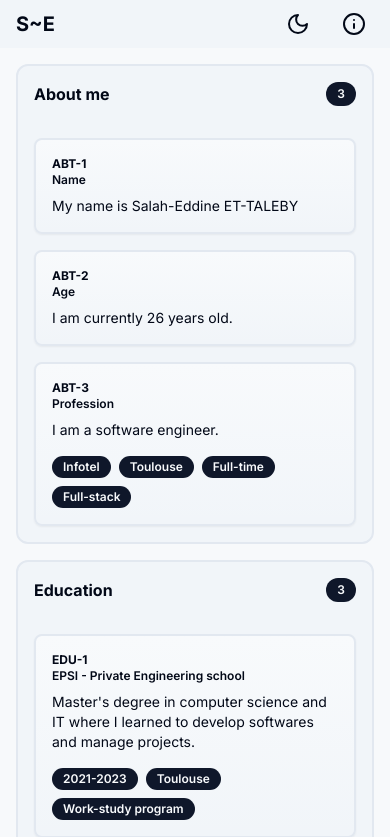
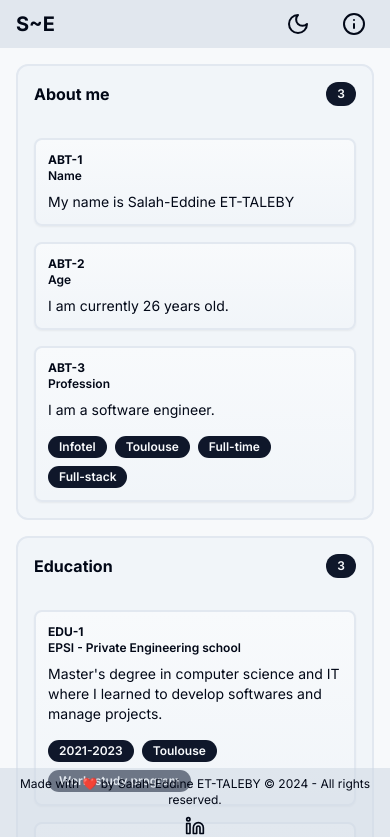
Before and after one commit to slheddne/portfolio-kanban, a Next.js app: page / in a window 390 px wide. Shown: the top 837 px of the page. Built offline with nearby package versions, Linux system fonts and the light colour scheme.

Commit message:
[improvements] : a lot of improvements in style, responsive ui and refactoring

```diff
--- a/app/layout.tsx
+++ b/app/layout.tsx
@@ -3,6 +3,7 @@ import { Inter } from "next/font/google";
 import "./globals.css";
 import Header from "@/components/Header";
 import ThemeProvider from "@/components/ThemeProvider";
+import Footer from "@/components/Footer";
 
 const inter = Inter({ subsets: ["latin"] });
 
@@ -24,6 +25,7 @@ export default function RootLayout({
         <ThemeProvider attribute='class' defaultTheme='light'>
           <Header />
           {children}
+          <Footer />
         </ThemeProvider>
       </body>
     </html>
--- /dev/null
+++ b/components/Footer.tsx
@@ -0,0 +1,21 @@
+import React from "react";
+import { Linkedin } from "lucide-react";
+
+const Footer = () => {
+  return (
+    <footer className='bg-slate-300/50 dark:bg-slate-800 p-2 flex flex-col items-center justify-center w-full fixed bottom-0 h-fit'>
+      <p className='text-xs text-center mb-2'>
+        Made with ❤️ by Salah-Eddine ET-TALEBY © 2024 - All rights reserved.
+      </p>
+      <a
+        href='https://www.linkedin.com/in/salah-ettaleby/'
+        target='_blank'
+        rel='noopener noreferrer'
+      >
+        <Linkedin className='size-5' />
+      </a>
+    </footer>
+  );
+};
+
+export default Footer;
--- a/components/Header.tsx
+++ b/components/Header.tsx
@@ -4,7 +4,7 @@ import ThemeToggler from "./ThemeToggler";
 
 const Header = () => {
   return (
-    <header className='h-12 bg-slate-100 dark:bg-slate-900 p-4 flex justify-between items-center'>
+    <header className='h-12 bg-slate-300/50 dark:bg-slate-800 p-4 flex justify-between items-center'>
       <h1 className='text-xl font-bold'>S~E</h1>
       <div className='flex space-x-4'>
         <ThemeToggler />
--- a/components/KCard.tsx
+++ b/components/KCard.tsx
@@ -35,7 +35,7 @@ const KCard: React.FC<KCardProps> = ({ id, title, description, badges }) => {
   return (
     <>
       <div
-        className='shadow-sm bg-gradient-to-b from-slate-50 dark:from-slate-900/30 border-solid border-2 rounded-lg w-full p-4 cursor-pointer'
+        className='shadow-sm bg-gradient-to-b from-slate-50 dark:from-slate-900/30 border-solid border-2 rounded-lg w-full p-3 cursor-pointer'
         onClick={() => setOpen(true)}
         role='button'
       >
```
